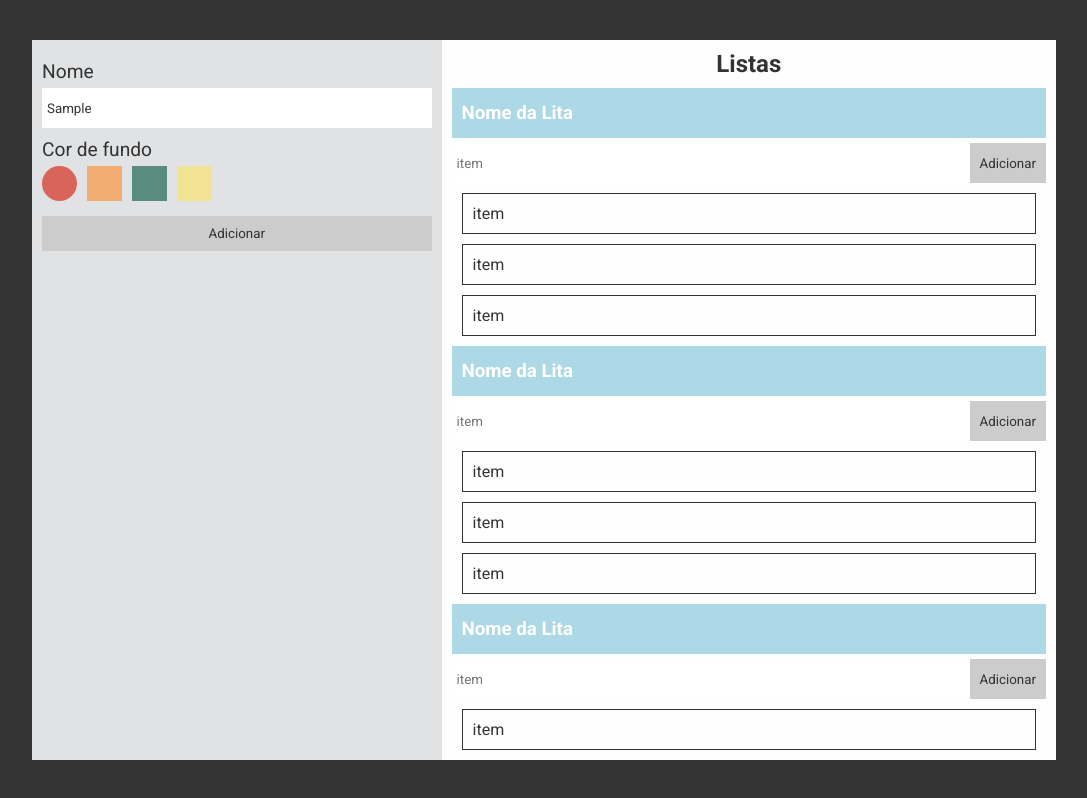
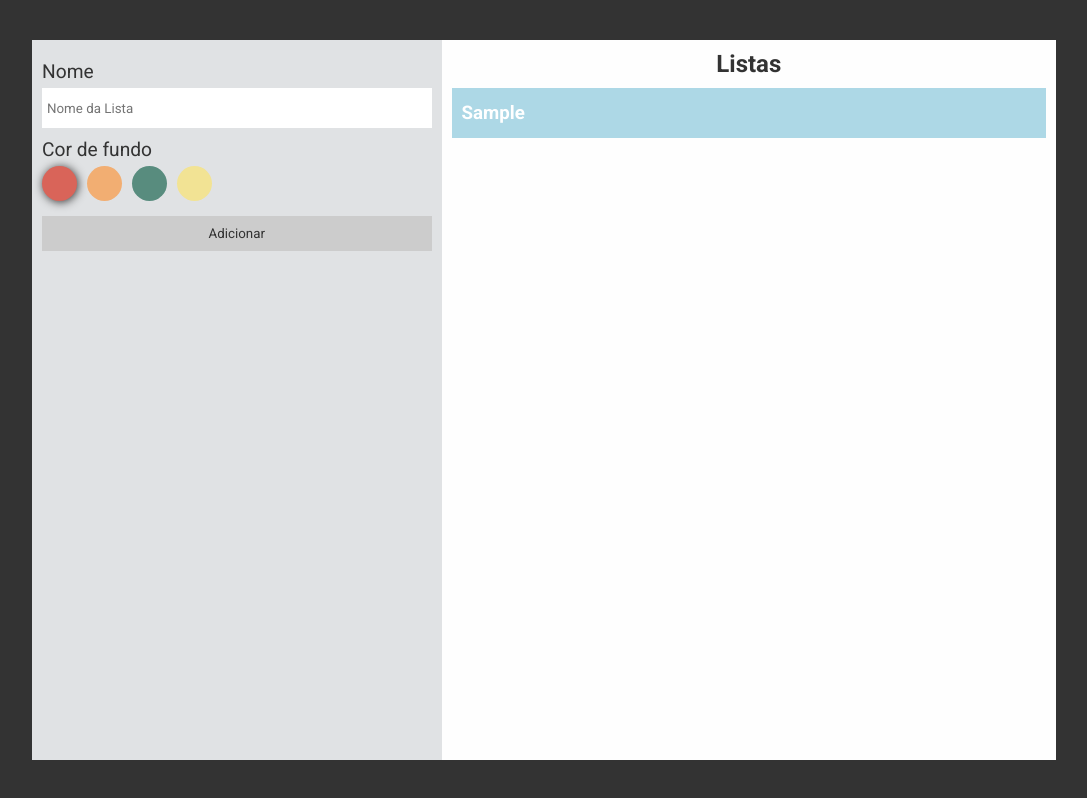
Before and after one commit to dhayananascimento/todolist, a plain HTML site: page index.html in a window 1280 px wide. Both pictures are taken after typing "Sample" into the empty fields and a click on the button "Adicionar". Shown: the whole page, without its empty margins (96-1183 px from the left). Drawn offline with Linux system fonts and the light colour scheme.

Commit message:
adição de listas

```diff
--- a/index.html
+++ b/index.html
@@ -7,7 +7,7 @@
 
     <meta name="author"content="Dhayana N. Silva">
     <meta name="description" content="Lista de tarefas">
-    <meta name="keywords" content="HTML, CSS, JavaScript, todoList">
+    <meta name="keywords" content="HTML, CSS, JavaScript, toDoList">
 
     <link rel="stylesheet" href="styles.css">
     <title>todoList</title>
@@ -17,27 +17,28 @@
     <main class="container">
         <div class="container-one">
             <form>
-                <label for="listName" class="container-titles">Nome</label>
+                <label for="listName" class="titles">Nome</label>
                 <input id="listName" placeholder="Nome da Lista">
             </form>
 
-            <p class="container-titles">Cor de fundo</p>
+            <p class="titles">Cor de fundo</p>
 
             <div class="container-colors">
-                <div style="background-color: #d96459"  class="colors selected"></div>
-                <div style="background-color: #f2ae72;"  class="colors"></div>
-                <div style="background-color: #588c7e;"  class="colors"></div>
-                <div style="background-color: #f2e394;"  class="colors"></div>
+                <div id="0" style="background-color: #d96459"   onclick="changeColor(this)" class="colors selected"></div>
+                <div id="1" style="background-color: #f2ae72;"  onclick="changeColor(this)" class="colors"></div>
+                <div id="2" style="background-color: #588c7e;"  onclick="changeColor(this)" class="colors"></div>
+                <div id="3" style="background-color: #f2e394;"  onclick="changeColor(this)" class="colors"></div>
             </div>
 
-            <button>Adicionar</button>
+            <button onclick="addList()">Adicionar</button>
         </div>
         <div class="container-two">
             <h2>Listas</h2>
-            <div>
-                <div>
+
+            <div class="container-lists">
+                <!-- <div class="container-list">
                     <h3>Nome da Lita</h3>
-                    <div>
+                    <div class="container-itens">
                         <div class="container-addItem">
                             <input type="text" placeholder="item">
                             <button>Adicionar</button>
@@ -46,34 +47,10 @@
                         <div class="item">item </div>
                         <div class="item">item </div>
                     </div>
-                </div>
-                <div>
-                    <h3>Nome da Lita</h3>
-                    <div>
-                        <div class="container-addItem">
-                            <input type="text" placeholder="item">
-                            <button>Adicionar</button>
-                        </div>
-                        <div class="item">item </div>
-                        <div class="item">item </div>
-                        <div class="item">item </div>
-                    </div>
-                </div>
-                <div>
-                    <h3>Nome da Lita</h3>
-                    <div>
-                        <div class="container-addItem">
-                            <input type="text" placeholder="item">
-                            <button>Adicionar</button>
-                        </div>
-                        <div class="item">item </div>
-                        <div class="item">item </div>
-                        <div class="item">item </div>
-                    </div>
-                </div>
-
+                </div>                 -->
             </div>
         </div>
     </main>
+    <script src="script.js"></script>
 </body>
 </html>
--- /dev/null
+++ b/script.js
@@ -0,0 +1,72 @@
+const inputElement = document.querySelector("#listName");
+const listElement = document.querySelector(".container-lists");
+const itensElement = document.querySelector(".container-itens");
+const buttonsElement = document.querySelectorAll(".colors");
+
+let lists = [];
+
+const addList = () => {
+
+    let name = (inputElement.value).trim();
+    let color = "pink";
+
+    if(name != "")
+        lists.push({ name, color, itens: [] })
+    else
+        alert("Campo vazio!");
+
+    inputElement.value = "";
+    renderLists();
+}
+
+const addItem = () => {
+
+}
+
+const renderLists = () => {
+    listElement.innerHTML = "";
+
+    lists.forEach(element => {
+
+        let container  = document.createElement("div");
+        container.classList.add("container-list");
+
+        let title = document.createElement("h3");
+        title.innerText = element.name;
+        title.addEventListener("click", () => {
+            containerItens.classList.toggle("toggle");
+        })
+
+        let containerItens = document.createElement("div");
+        containerItens.classList.add("container-itens");
+
+        let containerAddItens = document.createElement("div");
+        containerAddItens.classList.add("container-addItem");
+
+        let input = document.createElement("input");
+        input.placeholder = "Nome do Item";
+
+        let button = document.createElement("button");
+        button.textContent = "Adicionar";
+
+
+        containerAddItens.appendChild(input);
+        containerAddItens.appendChild(button);
+
+        containerItens.appendChild(containerAddItens);
+
+        container.appendChild(title);
+        container.appendChild(containerItens);
+
+        listElement.appendChild(container);
+    });
+}
+
+const changeColor = (value) => {
+    buttonsElement.forEach(element => {
+        if(element.id == value.id)
+            element.classList.contains("selected")? null : element.classList.add("selected");
+        else
+            element.classList.contains("selected")? element.classList.remove("selected"): null;
+    });
+}
--- a/styles.css
+++ b/styles.css
@@ -48,6 +48,7 @@ h2 {
 h3 {
     color: #fff;
     height: 50px;
+    cursor: pointer;
     line-height: 50px;
     padding-left: 10px;
     background-color: lightblue;
@@ -65,6 +66,7 @@ h3 {
     height: 100%;
     padding: 10px;
     overflow-y: auto;
+    /* background-color:skyblue; */
     background-color: #e0e2e4;
 
     display: flex;
@@ -72,7 +74,7 @@ h3 {
     /* justify-content: center; */
 }
 
-.container-titles {
+.titles {
     font-size: 1.2em;
     margin-top: 10px;
 }
@@ -86,11 +88,12 @@ h3 {
     width: 35px;
     height: 35px;
     cursor: pointer;
+    border-radius: 50px;
     margin: 5px 10px 10px 0;
 }
 
 .colors:hover, .selected {
-    border-radius: 50px;
+    box-shadow: 1px 1px 10px #333;
 }
 
 
@@ -102,6 +105,19 @@ h3 {
     background-color: #fefefe;
 }
 
+.container-list {
+    margin-bottom: 10px;
+}
+
+.container-lists {
+    width: 100%;
+}
+
+.container-itens {
+    width: 100%;
+    display: none;
+}
+
 .container-addItem {
     display: flex;
 }
@@ -111,3 +127,7 @@ h3 {
     padding: 10px;
     border: 1px solid #333;
 }
+
+.toggle {
+    display: block;
+}
```
